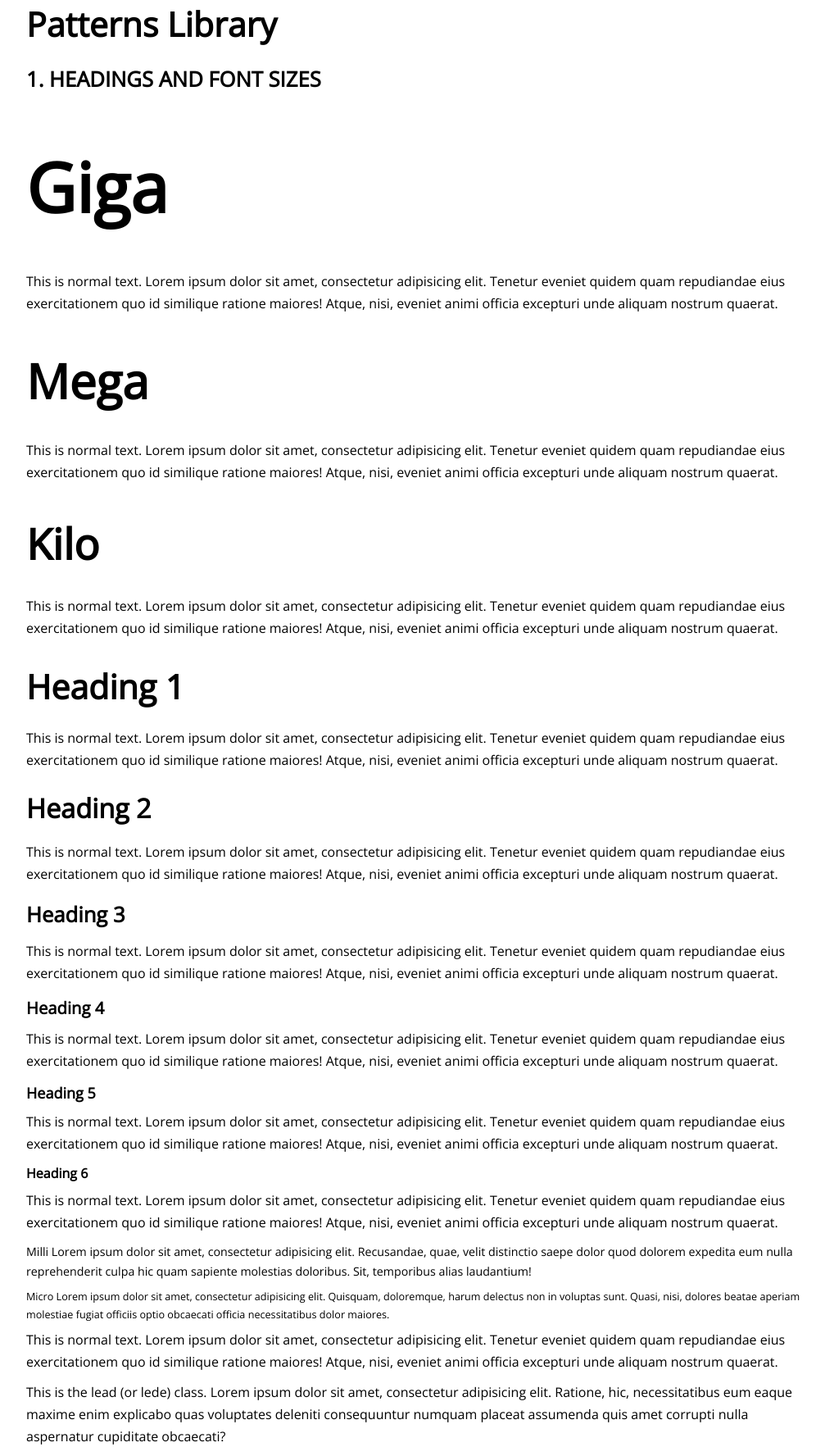
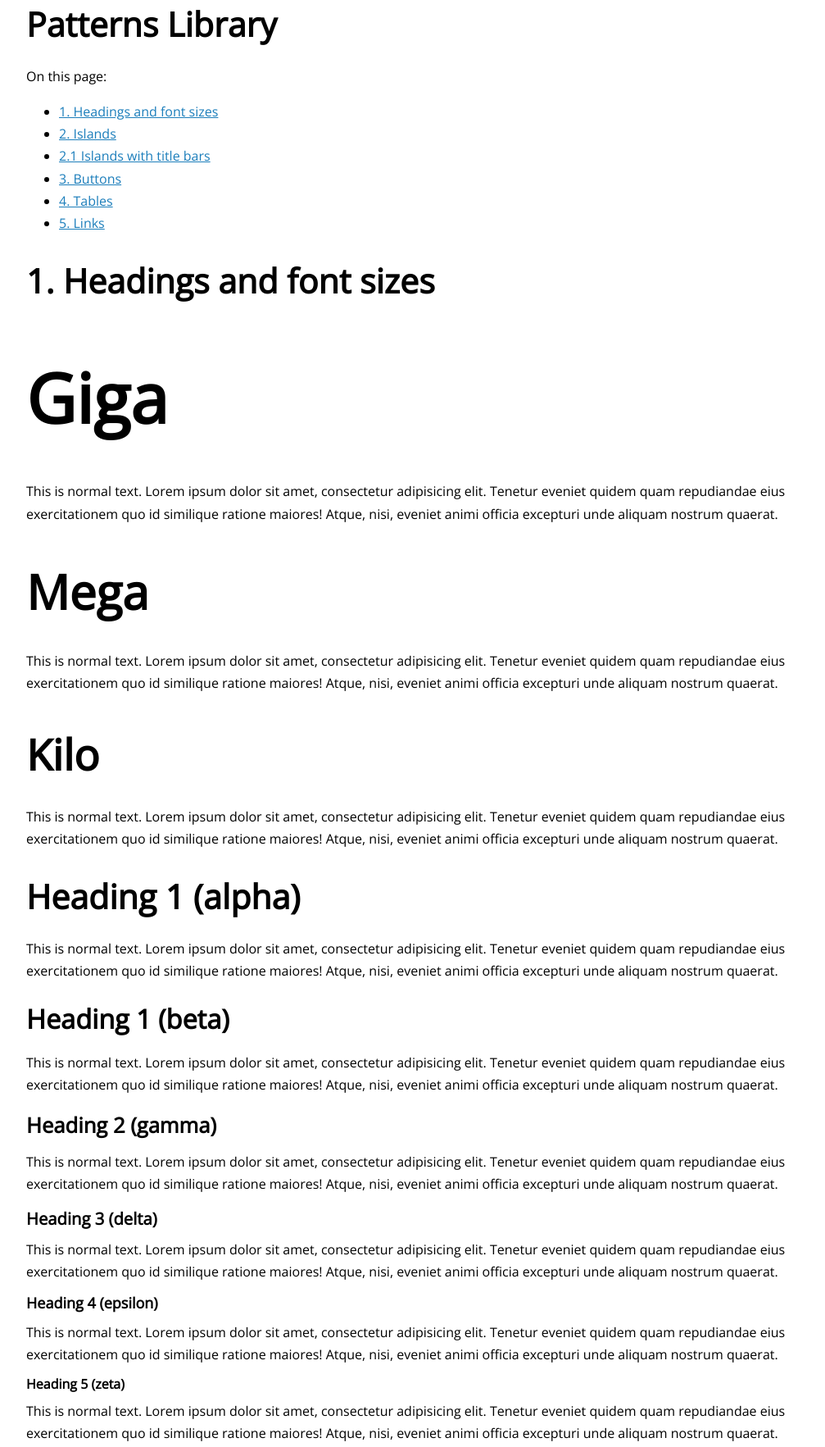
Before and after one commit to surupartners/solomon-ui-kit, a website: page patterns/patterns.html in a window 1280 px wide. Shown: the part 27-1792 px from the top of the page at 82% size, without its empty margins (128-1135 px from the left). Drawn offline with nearby package versions, Linux system fonts and the light colour scheme.

Commit message:
Cleans up patterns file and adds TOC

```diff
--- a/patterns/patterns.html
+++ b/patterns/patterns.html
@@ -4,44 +4,60 @@
         <link href="https://fonts.googleapis.com/css?family=Open+Sans" rel="stylesheet">
 
         <script src="../build/js/index.js"></script>
+        <style type="text/css">
+            code {
+                font-size: 1.35em;
+                line-height: 1;
+                display: inline-block;
+                padding: 0 0.1em;
+                background: rgba(0, 0, 0, 0.075);
+                border-radius: 0.2em;
+                letter-spacing: -0.35px;
+                color: rgba(black, 0.8);
+                margin-right: -0.05em;
+            }
+        </style>
     </head>
     <body style="width: 80%;  max-width: 60em; margin: auto;">
         <h1>Patterns Library</h1>
-        <h1 id="typography" class="gamma  text--uppercase /  heading--divider">1. Headings and font sizes</h1>
 
-        <h1 class="giga">Giga <!-- and some really really long text which wraps around onto another line showing line height --></h1>
+        <div id="toc" class="hidden"><p>On this page:</p></div>
+
+        <h1 id="typography">1. Headings and font sizes</h1>
+
+        <h2 class="giga">Giga <!-- and some really really long text which wraps around onto another line showing line height --></h1>
         <p>
         This is normal text. Lorem ipsum dolor sit amet, consectetur adipisicing elit. Tenetur eveniet quidem quam repudiandae eius exercitationem quo id similique ratione maiores! Atque, nisi, eveniet animi officia excepturi unde aliquam nostrum quaerat.
         </p>
-        <h1 class="mega">Mega <!-- and some really really long text which wraps around onto another line showing line height --></h1>
+        <h2 class="mega">Mega <!-- and some really really long text which wraps around onto another line showing line height --></h1>
         <p>
         This is normal text. Lorem ipsum dolor sit amet, consectetur adipisicing elit. Tenetur eveniet quidem quam repudiandae eius exercitationem quo id similique ratione maiores! Atque, nisi, eveniet animi officia excepturi unde aliquam nostrum quaerat.
         </p>
-        <h1 class="kilo">Kilo <!-- and some really really long text which wraps around onto another line showing line height --></h1>
+        <h2 class="kilo">Kilo <!-- and some really really long text which wraps around onto another line showing line height --></h1>
         <p>
         This is normal text. Lorem ipsum dolor sit amet, consectetur adipisicing elit. Tenetur eveniet quidem quam repudiandae eius exercitationem quo id similique ratione maiores! Atque, nisi, eveniet animi officia excepturi unde aliquam nostrum quaerat.
         </p>
-        <h1>Heading 1 <!-- and some really really long text which wraps around onto another line showing line height --></h1>
+        <h2 class="alpha">Heading 1 (alpha)</h2>
         <p>
         This is normal text. Lorem ipsum dolor sit amet, consectetur adipisicing elit. Tenetur eveniet quidem quam repudiandae eius exercitationem quo id similique ratione maiores! Atque, nisi, eveniet animi officia excepturi unde aliquam nostrum quaerat.
         </p>
-        <h2>Heading 2 <!-- and some really really long text which wraps around onto another line showing line height --></h2>
+        <h2 class="beta">Heading 1 (beta)</h2>
         <p>
         This is normal text. Lorem ipsum dolor sit amet, consectetur adipisicing elit. Tenetur eveniet quidem quam repudiandae eius exercitationem quo id similique ratione maiores! Atque, nisi, eveniet animi officia excepturi unde aliquam nostrum quaerat.
         </p>
-        <h3>Heading 3 <!-- and some really really long text which wraps around onto another line showing line height --></h3>
+        <h2 class="gamma">Heading 2 (gamma)</h2>
         <p>
         This is normal text. Lorem ipsum dolor sit amet, consectetur adipisicing elit. Tenetur eveniet quidem quam repudiandae eius exercitationem quo id similique ratione maiores! Atque, nisi, eveniet animi officia excepturi unde aliquam nostrum quaerat.
         </p>
-        <h4>Heading 4 <!-- and some really really long text which wraps around onto another line showing line height --></h4>
+        <h2 class="delta">Heading 3 (delta)</h2>
         <p>
         This is normal text. Lorem ipsum dolor sit amet, consectetur adipisicing elit. Tenetur eveniet quidem quam repudiandae eius exercitationem quo id similique ratione maiores! Atque, nisi, eveniet animi officia excepturi unde aliquam nostrum quaerat.
         </p>
-        <h5>Heading 5 <!-- and some really really long text which wraps around onto another line showing line height --></h5>
+        <h2 class="epsilon">Heading 4 (epsilon)</h2>
         <p>
         This is normal text. Lorem ipsum dolor sit amet, consectetur adipisicing elit. Tenetur eveniet quidem quam repudiandae eius exercitationem quo id similique ratione maiores! Atque, nisi, eveniet animi officia excepturi unde aliquam nostrum quaerat.
         </p>
-        <h6>Heading 6 <!-- and some really really long text which wraps around onto another line showing line height --></h6>
+        <h2 class="zeta">Heading 5 (zeta)</h2>
         <p>
         This is normal text. Lorem ipsum dolor sit amet, consectetur adipisicing elit. Tenetur eveniet quidem quam repudiandae eius exercitationem quo id similique ratione maiores! Atque, nisi, eveniet animi officia excepturi unde aliquam nostrum quaerat.
         </p>
@@ -58,7 +74,7 @@
         This is the lead (or lede) class. Lorem ipsum dolor sit amet, consectetur adipisicing elit. Ratione, hic, necessitatibus eum eaque maxime enim explicabo quas voluptates deleniti consequuntur numquam placeat assumenda quis amet corrupti nulla aspernatur cupiditate obcaecati?
         </p>
 
-        <h1>2. Islands</h1>
+        <h1 id="islands">2. Islands</h1>
         <pre>&lt;div class="island"/&gt;</pre>
         <div class="island">
             <p>Normal island</p>
@@ -92,8 +108,8 @@
             <p>Island alert</p>
         </div>
 
-        <h1 id="islands">Islands with title bars</h1>
-         <pre>&lt;div class="island"/&gt;&lt;div class="island__title-bar"/&gt;</pre>
+        <h1 id="islands-with-title-bars">2.1 Islands with title bars</h1>
+        <pre>&lt;div class="island"/&gt;&lt;div class="island__title-bar"/&gt;</pre>
         <div class="island">
             <div class="island__title-bar">
                 <h3 class="epsilon">Title bar</h3>
@@ -149,7 +165,7 @@
         </div>
 
 
-        <h1>3. Buttons</h1>
+        <h1 id="buttons">3. Buttons</h1>
 
         <p>Normal sized buttons (this is standard sized text)</p>
 
@@ -194,13 +210,11 @@
 
         <h6>Inline button style</h6>
 
-        <p>Use an <button class="button--inline">inline button</button> when a button should be part of normal text but where an anchor link is in appropriate (ie. if the buttons triggers an action rather than navigating the browser to another URL / resource.</p>
-
-        <p>You can also use a small-cap inline when necessary. <button class="button--inline-smallcap">A smaller button</button></p>
+        <p>Use an <button class="button--inline">inline button</button> when a button should be part of normal text but where an anchor link is inappropriate (i.e. if the buttons triggers an action rather than navigating to another URL / resource)</p>
 
         <h6>Submittable buttons</h6>
 
-        <p>Just add the classes <code>"js--is-submittable  is-submittable"</code>. By default the Javascript application will bind the button's parent form submission and run the animation for you. If you'd like to handle this yourself simply omit <code>js--is-submittable</code> (leaving <code>is-submittable</code> for styling) and provide your own JS hook class such as <code>js--submit-button</code>. Obviously don't use <code>js--is-submittable</code> again!</p>
+        <p>Just add the classes <code>js--is-submittable  is-submittable</code>. By default the Javascript application will bind the button's parent form submission and run the animation for you. If you'd like to handle this yourself simply omit <code>js--is-submittable</code> (leaving <code>is-submittable</code> for styling) and provide your own JS hook class such as <code>js--submit-button</code>. Obviously don't use <code>js--is-submittable</code> again!</p>
 
         <form action="/patterns/index.php" onSubmit="return false;">
             <input type="hidden" name="file" value="buttons" />
@@ -285,15 +299,15 @@
 
         </div><!-- js--confirm-button__wrapper -->
 
-        <h1>Tables</h1>
+        <h1 id="tables">4. Tables</h1>
 
         <table class="table--dividers  table--row-hoverable  push--bottom">
             <tbody>
                 <tr>
-                    <td>Table using class </td><td>.table--dividers</td>
+                    <td>This table uses <code>.table--dividers</code> and <code>.table--row-hoverable</code></td>
                 </tr>
                 <tr>
-                    <td>And </td><td>.table--row-hoverable</td>
+                    <td>Cum sociis natoque penatibus et magnis dis parturient montes, nascetur ridiculus mus. Vestibulum id ligula porta felis euismod semper. Cras mattis consectetur purus sit amet fermentum.</td>
                 </tr>
             </tbody>
         </table>
@@ -304,5 +318,29 @@
         <p>Links can be styled to look like buttons with the <code>.button</code> class:</p>
         <a class="button  button--small">I am a link</a>
 
+
+        <script type="text/javascript">
+            const headings = document.getElementsByTagName('h1');
+            const list = document.createElement('ul');
+            const toc = document.getElementById('toc');
+
+            for (let i = 0; i < headings.length; i++) {
+                if ( ! headings[i].id || ! headings[i].textContent) {
+                    continue;
+                }
+
+                let list_item = document.createElement('li');
+                let link = document.createElement('a');
+                let label = document.createTextNode(headings[i].textContent);
+
+                list.appendChild(list_item);
+                list_item.appendChild(link);
+                link.appendChild(label);
+                link.setAttribute('href', '#' + headings[i].id);
+            }
+
+            toc.appendChild(list);
+            toc.setAttribute('class', '');
+        </script>
     </body>
 </html>
```
